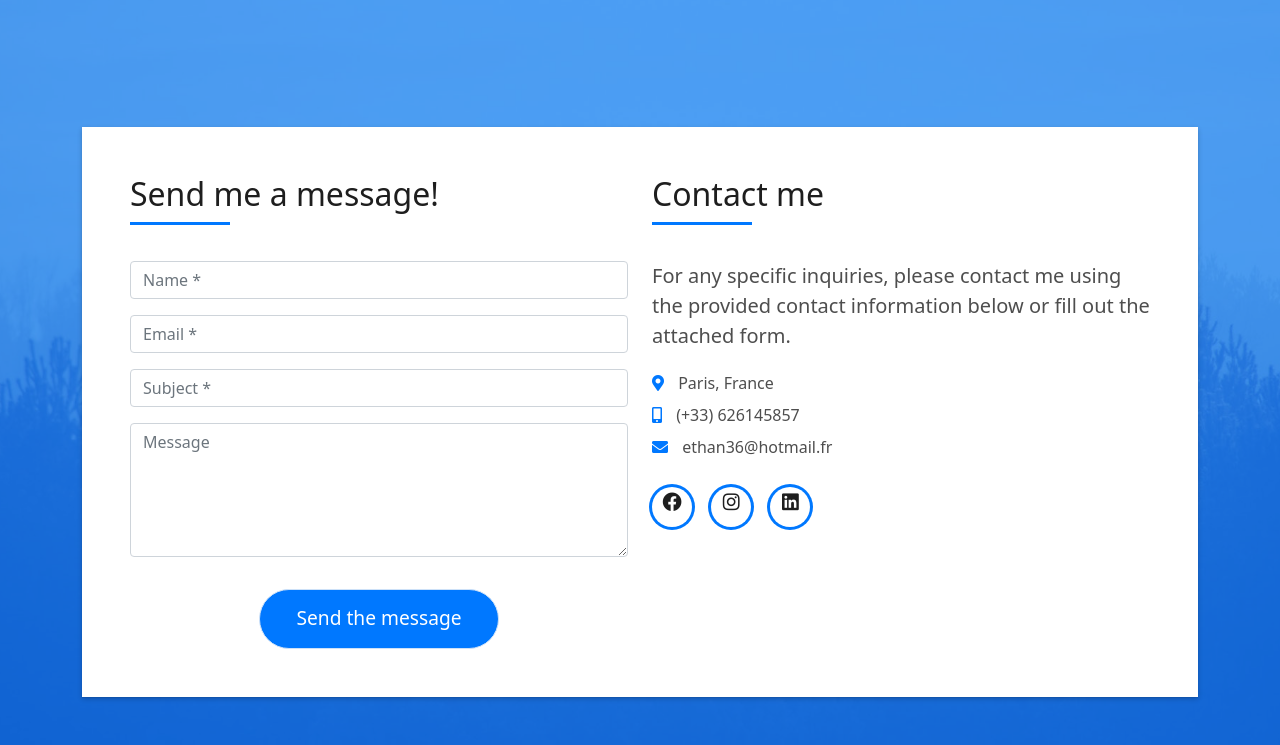
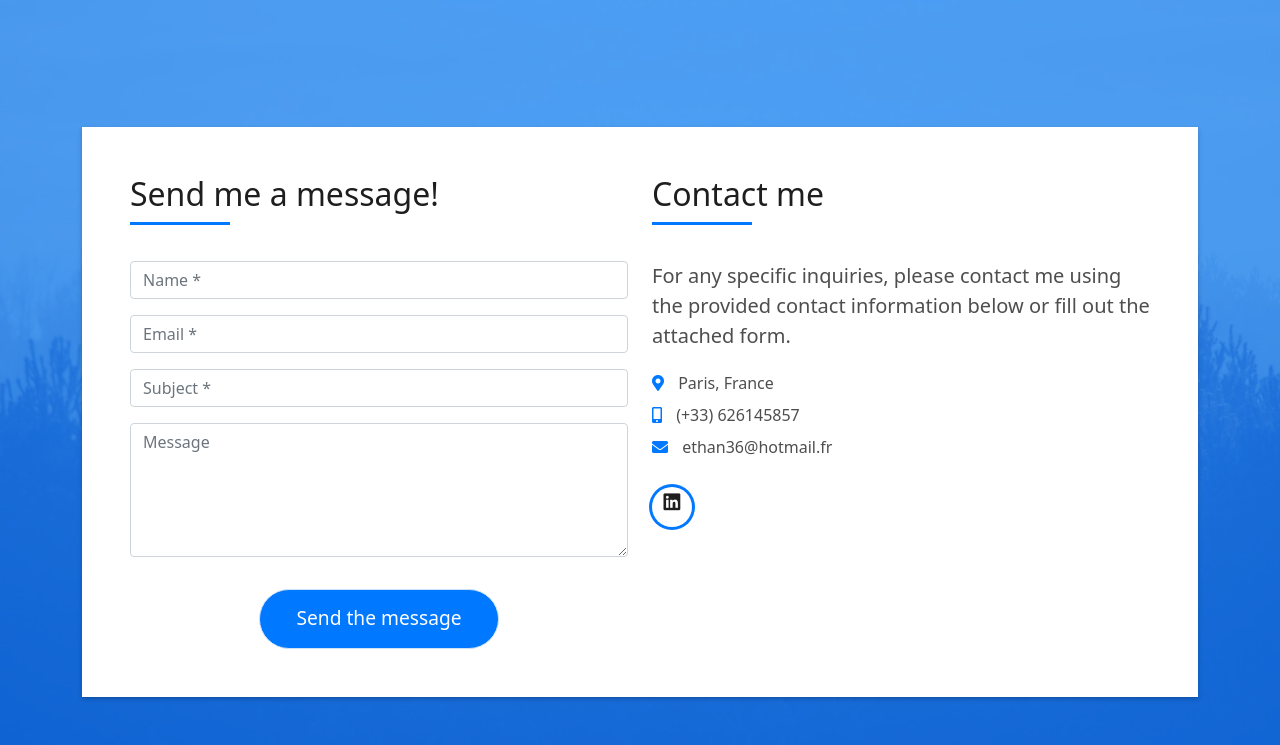
Before and after one commit to Thano02/portfolio, a PHP site: page / in a window 1280 px wide. Shown: the part 5677-6422 px from the top of the page. Run offline with PHP 8.4, Linux system fonts and the light colour scheme; some libraries are stand-ins or nearby versions.

Commit message:
changement du portfolio

```diff
--- a/index.php
+++ b/index.php
@@ -647,12 +647,6 @@
                     <div class="socials">
                       <ul>
                         <li>
-                          <a class="link" href="https://www.facebook.com/ethan.elharrar.73/"><span class="ico-circle"><i class="fab fa-facebook"></i></span></a>
-                        </li>
-                        <li>
-                          <a class="link" href="https://www.instagram.com/ethanelharrar/"><span class="ico-circle"><i class="fab fa-instagram"></i></span></a>
-                        </li>
-                        <li>
                           <a class="link" href="https://www.linkedin.com/in/ethan-el-harrar/"><span class="ico-circle"><i class="fab fa-linkedin"></i></span></a>
                         </li>
                       </ul>
```
